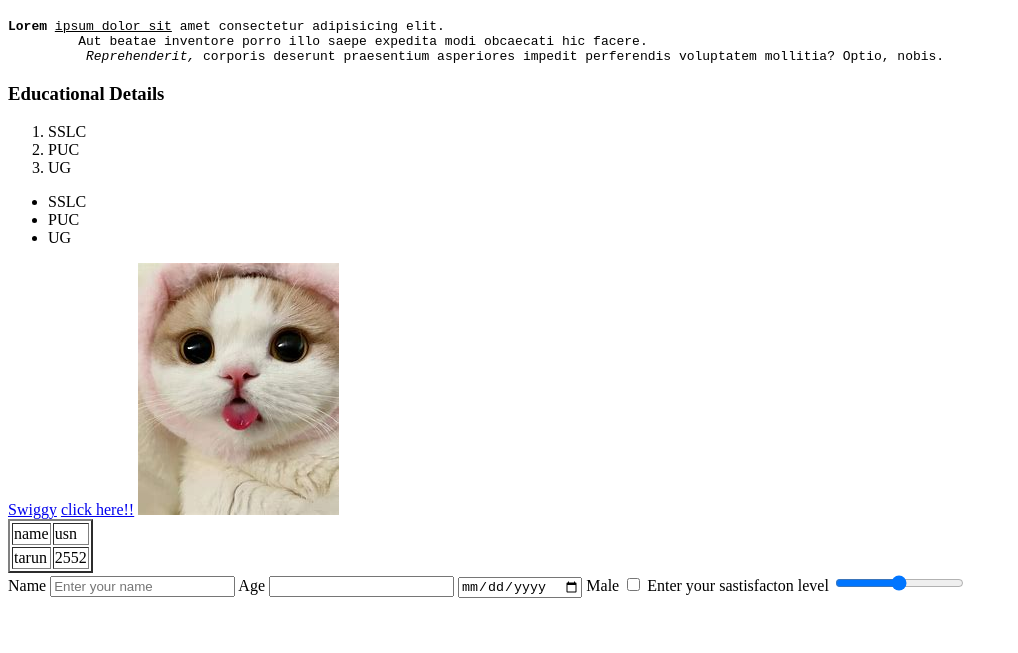
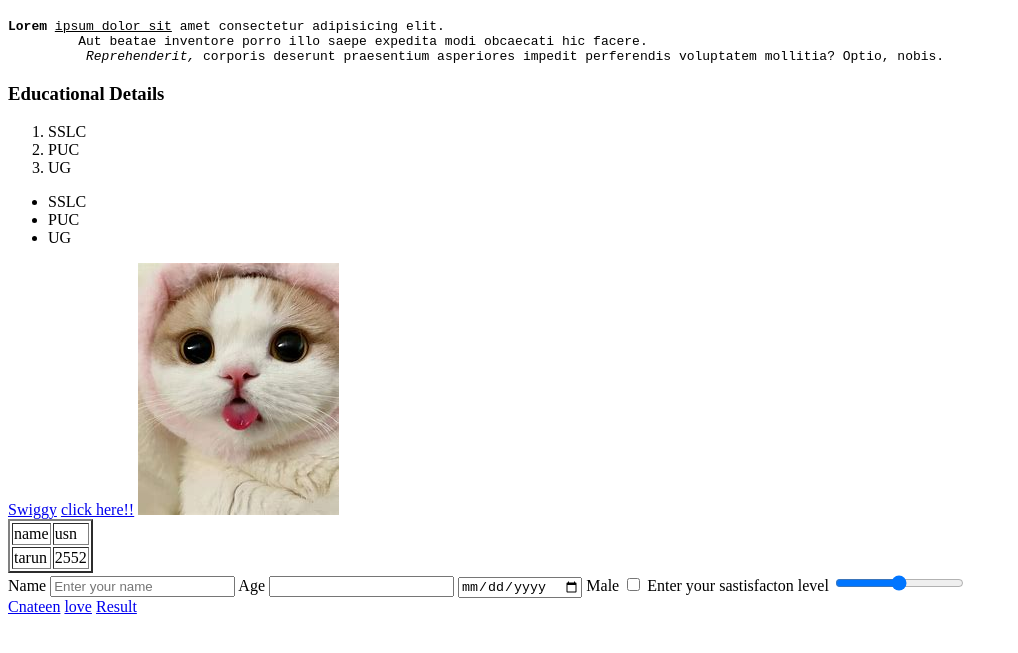
Before and after one commit to Taruun23/Mevi, a plain HTML site: page index.html in a window 1280 px wide. Shown: the part 61-714 px from the top of the page, without its empty margins (0-1018 px from the left). Drawn offline with Linux system fonts and the light colour scheme.

Commit message:
have added pages

```diff
--- a/index.html
+++ b/index.html
@@ -51,6 +51,8 @@
             <label for="">Enter your sastisfacton level</label>
             <input type="range" name="" min="0" max="10">
           </form>
-
+<a href="canteen.html">Cnateen</a>
+<a href="lovecal.html">love</a>
+<a href="result.html">Result</a>
 </body>
 </html>
```
